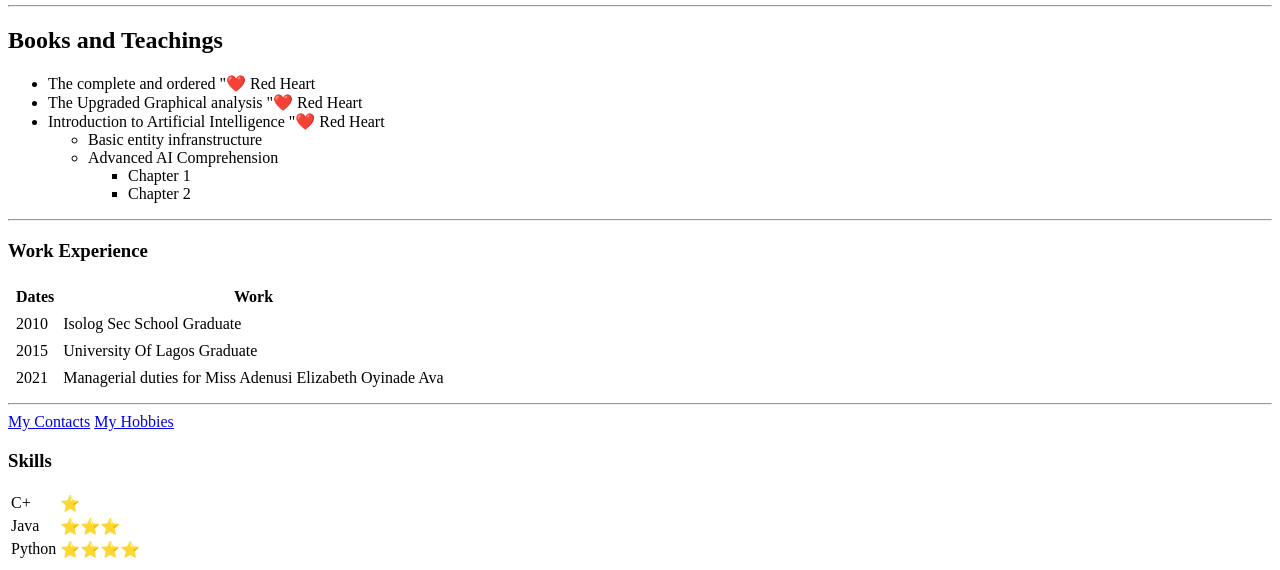
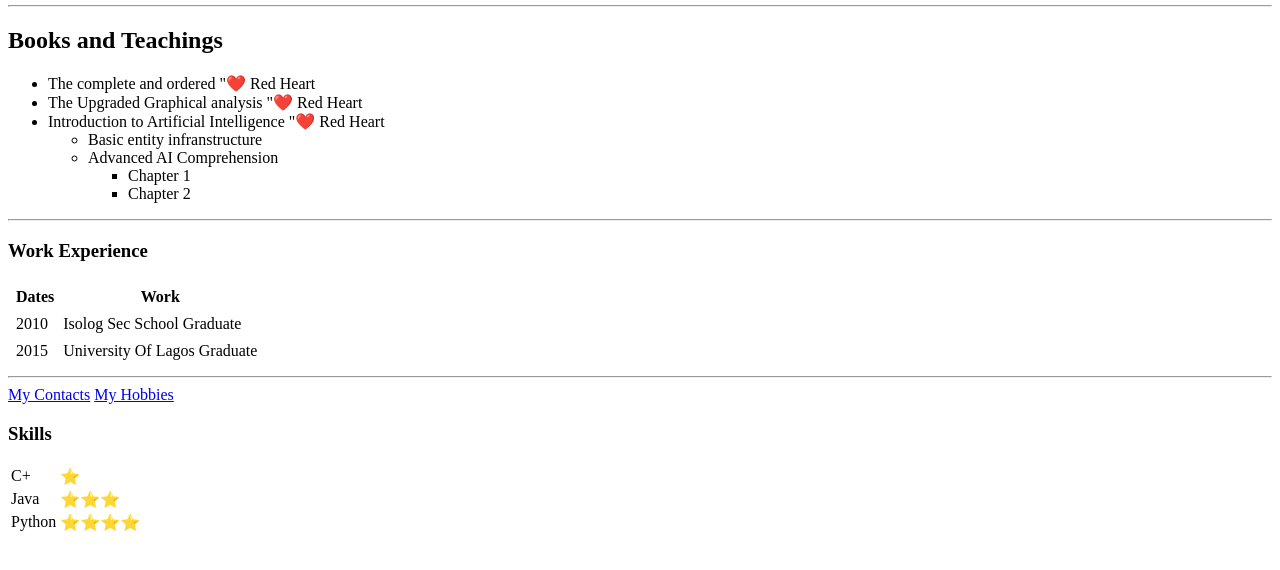
Before and after one commit to justkel/cv, a plain HTML site: page index.html in a window 1280 px wide. Shown: the part 357-927 px from the top of the page. After the commit the page ends 900 px from the top, so only its background shows below. Drawn offline with Linux system fonts and the light colour scheme.

Commit message:
Update index.html

```diff
--- a/index.html
+++ b/index.html
@@ -52,10 +52,6 @@
             <td>2015</td>
             <td>University Of Lagos Graduate</td>
           </tr>
-          <tr>
-            <td>2021</td>
-            <td>Managerial duties for Miss Adenusi Elizabeth Oyinade Ava</td>
-          </tr>
         </tbody>
       </table>
   <hr>
```
